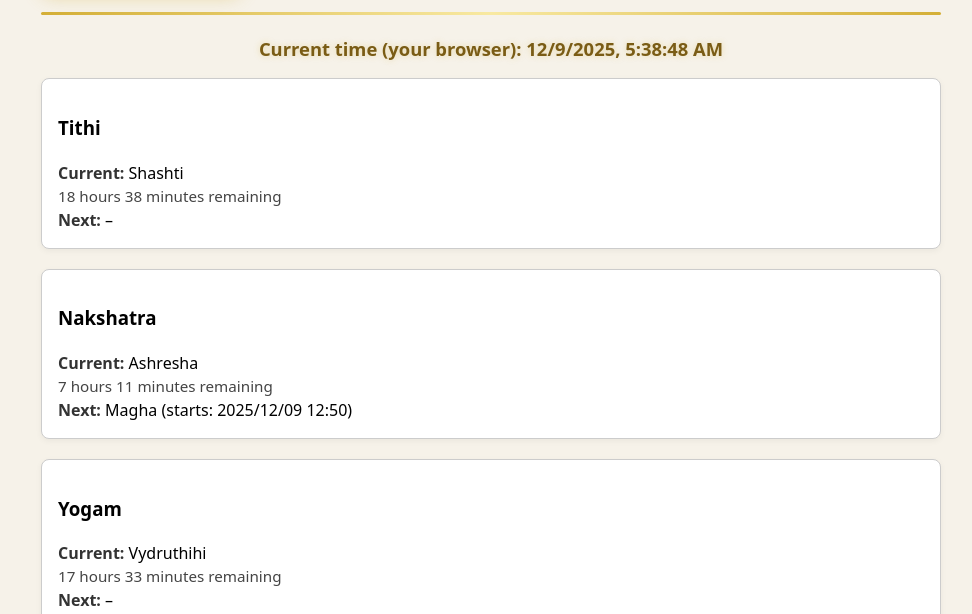
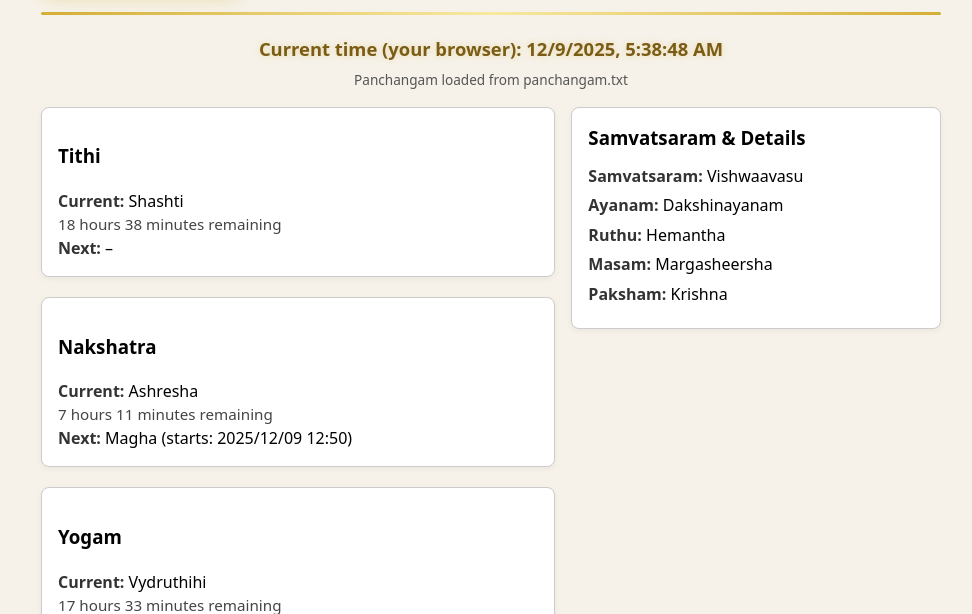
Before and after one commit to esbalabhakti-arch/portland-panchangam, a plain HTML site: page index.html in a window 1280 px wide. Shown: the part 173-787 px from the top of the page, without its empty margins (149-1121 px from the left). Drawn offline with Linux system fonts and the light colour scheme.

Commit message:
Update index.html

```diff
--- a/index.html
+++ b/index.html
@@ -61,17 +61,40 @@
       border-radius: 2px;
     }
 
-    /* ⭐ UPDATED CURRENT TIME STYLE ⭐ */
+    /* Current time style */
     .current-time-top {
       text-align: center;
       font-size: 1.15rem;
       font-weight: 700;
-      color: #7a5c15;                 /* deep gold-brown */
-      margin-bottom: 1rem;
-      text-shadow: 0 0 6px rgba(212, 175, 55, 0.35);  /* soft golden glow */
+      color: #7a5c15;
+      margin-bottom: 0.5rem;
+      text-shadow: 0 0 6px rgba(212, 175, 55, 0.35);
     }
 
-    /* Section styling */
+    /* Status line */
+    .status-line {
+      text-align: center;
+      font-size: 0.85rem;
+      color: #555;
+      margin-bottom: 1rem;
+    }
+
+    /* Two-column content layout */
+    .content {
+      display: flex;
+      flex-wrap: wrap;
+      gap: 1rem;
+    }
+
+    .left-column {
+      flex: 2 1 55%;
+    }
+
+    .right-column {
+      flex: 1 1 40%;
+    }
+
+    /* Card / section styling */
     .section {
       border: 1px solid #ccc;
       border-radius: 8px;
@@ -95,6 +118,16 @@
       color: #444;
     }
 
+    /* Right-hand meta box */
+    .meta-section h3 {
+      margin-top: 0;
+      margin-bottom: 0.75rem;
+    }
+
+    .meta-row {
+      margin-bottom: 0.35rem;
+    }
+
     /* Footer */
     .footer {
       margin-top: 3rem;
@@ -109,6 +142,12 @@
     .footer strong {
       color: #7a5c15;
     }
+
+    @media (max-width: 700px) {
+      .content {
+        flex-direction: column;
+      }
+    }
   </style>
 </head>
 
@@ -121,14 +160,24 @@
     <div class="header-title">
       <h1>Portland, OR - USA - Pacific Time</h1>
       <h1>Chaandramaanam Panchangam</h1>
+      <!-- Optional Sanskrit line; add back if you want -->
+      <!-- <div class="sanskrit">चन्द्रमान पञ्चाङ्गम्</div> -->
     </div>
   </div>
 
   <div class="divider"></div>
 
-  <!-- ⭐ CURRENT TIME (NOW WITH A BOLD GOLD EMPHASIS) ⭐ -->
+  <!-- Current time -->
   <div id="now-display" class="current-time-top"></div>
 
+  <!-- Status line (file load message) -->
+  <div id="status" class="status-line"></div>
+
+  <!-- Main two-column content -->
+  <div class="content">
+
+    <!-- LEFT: existing dynamic sections -->
+    <div class="left-column">
       <!-- Tithi -->
       <div class="section">
         <h3>Tithi</h3>
@@ -160,6 +209,37 @@
         <div class="time-remaining" id="karana-remaining"></div>
         <div><span class="label">Next:</span> <span id="karana-next" class="value">–</span></div>
       </div>
+    </div>
+
+    <!-- RIGHT: Samvatsaram / Ayanam / Ruthu / Masam / Paksham -->
+    <div class="right-column">
+      <div class="section meta-section">
+        <h3>Samvatsaram &amp; Details</h3>
+
+        <div class="meta-row">
+          <span class="label">Samvatsaram:</span>
+          <span id="samvatsaram" class="value">–</span>
+        </div>
+        <div class="meta-row">
+          <span class="label">Ayanam:</span>
+          <span id="ayanam" class="value">–</span>
+        </div>
+        <div class="meta-row">
+          <span class="label">Ruthu:</span>
+          <span id="ruthu" class="value">–</span>
+        </div>
+        <div class="meta-row">
+          <span class="label">Masam:</span>
+          <span id="masam" class="value">–</span>
+        </div>
+        <div class="meta-row">
+          <span class="label">Paksham:</span>
+          <span id="paksham" class="value">–</span>
+        </div>
+      </div>
+    </div>
+
+  </div> <!-- /content -->
 
   <!-- Footer -->
   <div class="footer">
```
Lines whose indentation alone changed are shown as unchanged.
